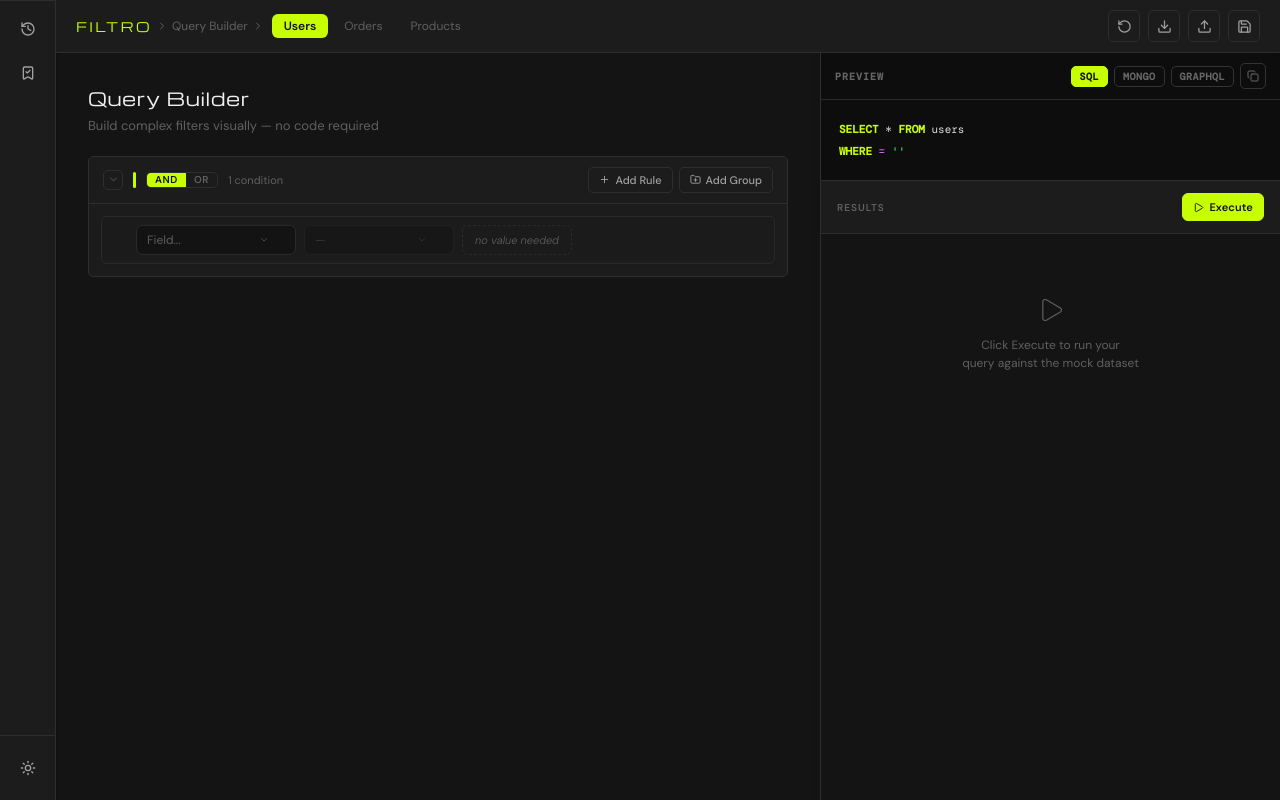
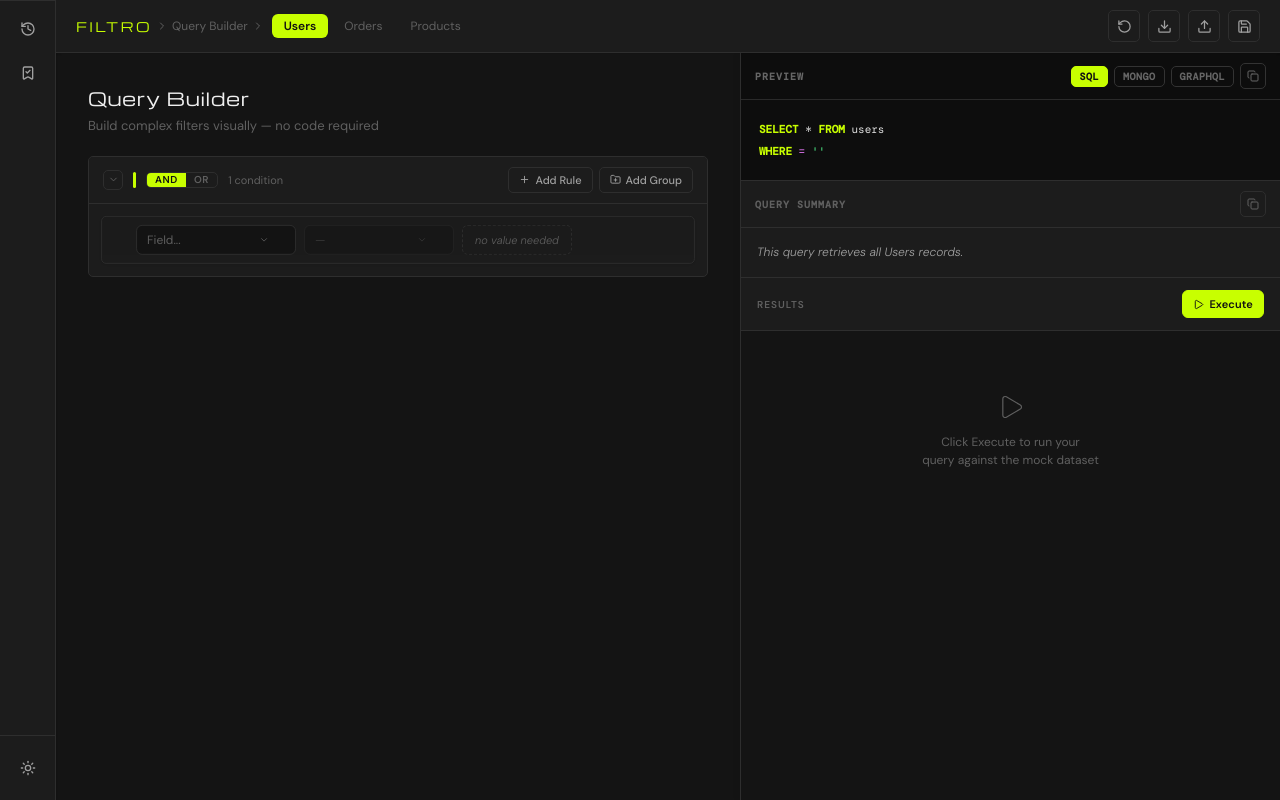
Before and after one commit to JasmineODaniel/Filtro, a Next.js app: page /builder in a window 1280 px wide. Built offline with nearby package versions, Linux system fonts and the light colour scheme.

Commit message:
feat(explain): add plain-English query summary panel and CI workflow

```diff
--- a/src/components/builder/QueryBuilder.tsx
+++ b/src/components/builder/QueryBuilder.tsx
@@ -4,17 +4,19 @@ import { useEffect, useRef, useState } from 'react'
 import { useQueryStore } from '@/store'
 import QueryGroupComponent from './QueryGroup'
 import QueryPreview from '@/components/preview/QueryPreview'
+import QuerySummary from '@/components/preview/QuerySummary'
 import ResultsPanel from '@/components/simulator/ResultsPanel'
 import Toolbar from './Toolbar'
 import Sidebar from './Sidebar'
 import { useKeyboardShortcuts } from '@/hooks/useKeyboardShortcuts'
 import { useIsMobile } from '@/hooks/useIsMobile'
 
-type MobileTab = 'builder' | 'preview' | 'results'
+type MobileTab = 'builder' | 'preview' | 'summary' | 'results'
 
 const MOBILE_TABS: { id: MobileTab; label: string }[] = [
   { id: 'builder', label: 'Builder' },
   { id: 'preview', label: 'Preview' },
+  { id: 'summary', label: 'Summary' },
   { id: 'results', label: 'Results' },
 ]
 
@@ -86,9 +88,19 @@ export default function QueryBuilder() {
     <div
       role="tabpanel"
       id="panel-preview"
-      style={{ flex: 1, overflow: 'hidden', display: 'flex', flexDirection: 'column' }}
+      style={{ flex: 1, overflow: 'auto', display: 'flex', flexDirection: 'column' }}
     >
       <QueryPreview />
+    </div>
+  )
+
+  const summaryPanel = (
+    <div
+      role="tabpanel"
+      id="panel-summary"
+      style={{ flex: 1, overflow: 'auto', display: 'flex', flexDirection: 'column' }}
+    >
+      <QuerySummary />
     </div>
   )
 
@@ -161,6 +173,7 @@ export default function QueryBuilder() {
             <div style={{ flex: 1, overflow: 'hidden', display: 'flex', flexDirection: 'column' }}>
               {mobileTab === 'builder' && builderCanvas}
               {mobileTab === 'preview' && previewPanel}
+              {mobileTab === 'summary' && summaryPanel}
               {mobileTab === 'results' && resultsPanel}
             </div>
           </>
@@ -168,9 +181,9 @@ export default function QueryBuilder() {
           <div style={{ flex: 1, display: 'flex', overflow: 'hidden' }}>
             {builderCanvas}
             <aside
-              aria-label="Query preview and results"
+              aria-label="Query preview, summary, and results"
               style={{
-                width: '460px',
+                width: '540px',
                 borderLeft: '1px solid var(--border)',
                 display: 'flex',
                 flexDirection: 'column',
@@ -181,6 +194,7 @@ export default function QueryBuilder() {
               }}
             >
               <QueryPreview />
+              <QuerySummary />
               <ResultsPanel />
             </aside>
           </div>
--- /dev/null
+++ b/src/components/preview/QuerySummary.tsx
@@ -0,0 +1,88 @@
+'use client'
+
+import { memo, useMemo, useState } from 'react'
+import { Copy, Check } from 'lucide-react'
+import { useQueryStore } from '@/store'
+import { explainQuery } from '@/utils/explain-query'
+
+function QuerySummary() {
+  const { tree, schema } = useQueryStore()
+  const [copied, setCopied] = useState(false)
+
+  const explanation = useMemo(() => explainQuery(tree.root, schema), [tree, schema])
+
+  const handleCopy = () => {
+    navigator.clipboard.writeText(explanation)
+    setCopied(true)
+    setTimeout(() => setCopied(false), 2000)
+  }
+
+  return (
+    <div
+      style={{
+        display: 'flex',
+        flexDirection: 'column',
+        borderBottom: '1px solid var(--border)',
+        flexShrink: 0,
+        backgroundColor: 'var(--surface)',
+      }}
+    >
+      <div
+        style={{
+          display: 'flex',
+          alignItems: 'center',
+          justifyContent: 'space-between',
+          padding: '10px 14px',
+          borderBottom: '1px solid var(--border)',
+        }}
+      >
+        <span
+          style={{
+            fontSize: '10px',
+            fontWeight: 600,
+            color: 'var(--text-muted)',
+            letterSpacing: '0.1em',
+            textTransform: 'uppercase',
+            fontFamily: 'var(--font-mono)',
+          }}
+        >
+          Query Summary
+        </span>
+        <button
+          onClick={handleCopy}
+          aria-label={copied ? 'Copied to clipboard' : 'Copy summary to clipboard'}
+          style={{
+            width: '26px',
+            height: '26px',
+            borderRadius: 'var(--radius)',
+            border: '1px solid var(--border)',
+            backgroundColor: 'transparent',
+            color: copied ? 'var(--accent)' : 'var(--text-muted)',
+            display: 'flex',
+            alignItems: 'center',
+            justifyContent: 'center',
+            cursor: 'pointer',
+            transition: 'all 0.15s ease',
+          }}
+        >
+          {copied ? <Check size={12} /> : <Copy size={12} />}
+        </button>
+      </div>
+      <p
+        style={{
+          padding: '14px 16px',
+          fontSize: '12px',
+          lineHeight: 1.75,
+          color: 'var(--text-secondary)',
+          fontFamily: 'var(--font-sans)',
+          margin: 0,
+          fontStyle: 'italic',
+        }}
+      >
+        {explanation}
+      </p>
+    </div>
+  )
+}
+
+export default memo(QuerySummary)
--- /dev/null
+++ b/src/utils/explain-query.ts
@@ -0,0 +1,57 @@
+import type { QueryGroup, QueryRule, Schema, Operator } from '@/types/query'
+
+function formatVal(value: unknown): string {
+  if (typeof value === 'string') return `"${value}"`
+  if (Array.isArray(value)) return (value as unknown[]).map(v => `"${v}"`).join(', ')
+  if (value === null || value === undefined) return 'empty'
+  return String(value)
+}
+
+function operatorPhrase(label: string, operator: Operator, value: unknown): string {
+  switch (operator) {
+    case 'equals': return `${label} is ${formatVal(value)}`
+    case 'not_equals': return `${label} is not ${formatVal(value)}`
+    case 'contains': return `${label} contains ${formatVal(value)}`
+    case 'not_contains': return `${label} does not contain ${formatVal(value)}`
+    case 'starts_with': return `${label} starts with ${formatVal(value)}`
+    case 'ends_with': return `${label} ends with ${formatVal(value)}`
+    case 'greater_than': return `${label} is greater than ${formatVal(value)}`
+    case 'less_than': return `${label} is less than ${formatVal(value)}`
+    case 'greater_than_or_equal': return `${label} is at least ${formatVal(value)}`
+    case 'less_than_or_equal': return `${label} is at most ${formatVal(value)}`
+    case 'between': {
+      const [a, b] = value as [unknown, unknown]
+      return `${label} is between ${formatVal(a)} and ${formatVal(b)}`
+    }
+    case 'before': return `${label} is before ${formatVal(value)}`
+    case 'after': return `${label} is after ${formatVal(value)}`
+    case 'is_empty': return `${label} is empty`
+    case 'is_not_empty': return `${label} is not empty`
+    case 'in_array': return `${label} is one of ${(value as unknown[]).map(formatVal).join(', ')}`
+    case 'not_in_array': return `${label} is none of ${(value as unknown[]).map(formatVal).join(', ')}`
+    case 'regex': return `${label} matches the pattern ${formatVal(value)}`
+    default: return `${label} matches ${formatVal(value)}`
+  }
+}
+
+function describeRule(rule: QueryRule, schema: Schema): string {
+  if (!rule.field) return ''
+  const field = schema.fields.find(f => f.name === rule.field)
+  return operatorPhrase(field?.label ?? rule.field, rule.operator, rule.value)
+}
+
+function describeGroup(group: QueryGroup, schema: Schema, depth: number): string {
+  const parts = group.children
+    .map(child => child.type === 'rule' ? describeRule(child, schema) : describeGroup(child, schema, depth + 1))
+    .filter(Boolean)
+  if (parts.length === 0) return ''
+  const connector = group.operator === 'AND' ? ' and ' : ' or '
+  const joined = parts.join(connector)
+  return depth > 0 ? `(${joined})` : joined
+}
+
+export function explainQuery(root: QueryGroup, schema: Schema): string {
+  const body = describeGroup(root, schema, 0)
+  if (!body) return `This query retrieves all ${schema.name} records.`
+  return `This query retrieves all ${schema.name} records where ${body}.`
+}
```
